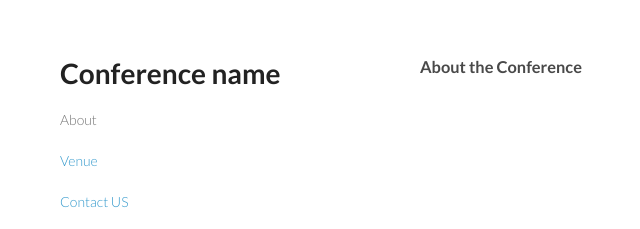
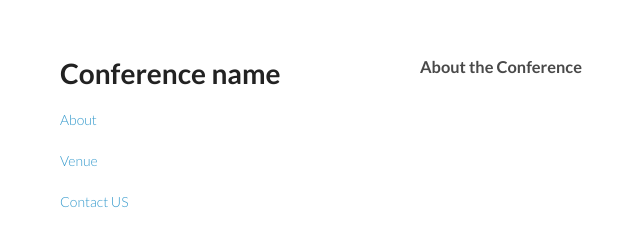
Before and after one commit to lawsonjosephine05/lawsonjosephine05.github.io, a plain HTML site: page speaker.html in a window 1280 px wide. Shown: the top 229 px of the page, 150-790 px from the left. Drawn offline with Linux system fonts and the light colour scheme.

Commit message:
Update speaker.html

```diff
--- a/speaker.html
+++ b/speaker.html
@@ -18,7 +18,7 @@
         <h1>Conference name</h1>
 
 
-        <p class="view"><a href="http://lawsonjosephine05.github.io/index.html"></a>About</a></p>
+        <p class="view"><a href="http://lawsonjosephine05.github.io/index.html">About</a></p>
         <p class="view"><a href="http://lawsonjosephine05.github.io/Venue.html">Venue</a></p>
         <p class="view"><a href="http://lawsonjosephine05.github.io/Contact.html">Contact US</a></p>
         <p class="view"><a href="http://lawsonjosephine05.github.io/Registration.html">Registration</a></p>
```
